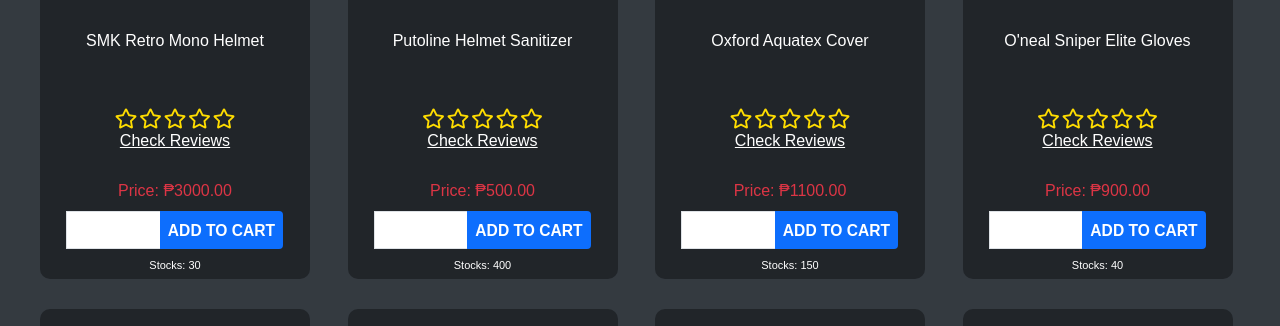
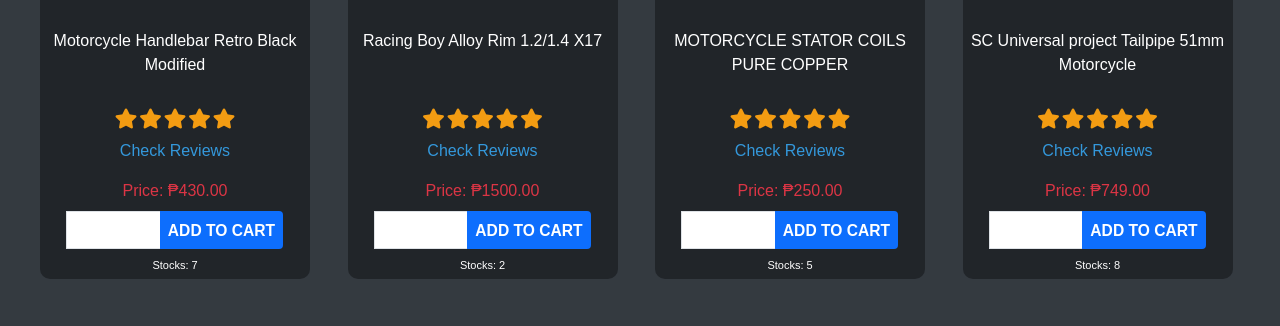
Before and after one commit to wakamonoo/RevvedEcommerce, a PHP site: page /common_user/index.php in a window 1280 px wide. Shown: the part 1243-1569 px from the top of the page. Run offline with PHP 8.4, Linux system fonts and the light colour scheme; a user stored in the database is signed in; data comes from the database, SQL or seed files in the repository; some libraries are stand-ins or nearby versions.

Commit message:
Update index.php

```diff
--- a/revved/common_user/index.php
+++ b/revved/common_user/index.php
@@ -32,7 +32,7 @@
     $get_result = mysqli_query($conn, "SELECT items.*, IFNULL(AVG(reviews.rating), 0) AS avg_rating
                                     FROM items
                                     LEFT JOIN reviews ON items.item_id = reviews.item_id
-                                        WHERE items.stocks >= 0 AND items.item LIKE '%$search%'
+                                    WHERE items.stocks > 0 AND items.item LIKE '%$search%'
                                     GROUP BY items.item_id
                                     ORDER BY items.item_id DESC");
 } else {
@@ -40,7 +40,7 @@
     $get_result = mysqli_query($conn, "SELECT items.*, IFNULL(AVG(reviews.rating), 0) AS avg_rating
                                     FROM items
                                     LEFT JOIN reviews ON items.item_id = reviews.item_id
-                                        WHERE items.stocks >= 0
+                                    WHERE items.stocks > 0
                                     GROUP BY items.item_id
                                     ORDER BY items.item_id DESC");
 }
@@ -63,8 +63,15 @@
     echo "Error: " . mysqli_error($conn);
     exit;
 }
+$sql = "SELECT items.*, AVG(reviews.rating) AS avg_rating
+        FROM items
+        LEFT JOIN reviews ON items.item_id = reviews.item_id
+        WHERE items.stocks > 0
+        GROUP BY items.item_id
+        HAVING AVG(reviews.rating) = 5
+        LIMIT 5";
+$buyers_choice_result = mysqli_query($conn, $sql);
 ?>
-
 <!DOCTYPE html>
 <html lang="en">
 <head>
@@ -368,7 +375,17 @@
         inset -1px 1px 0 #000,
         inset 1px 1px 0 #000; /* Border outline */
 }
+.review {
+    display: inline-block;
+    margin-top: 10px;
+    color: #3498db;
+    text-decoration: none;
+    transition: color 0.3s ease;
+}
 
+.review:hover {
+    color: #2980b9;
+}
 .stars {
     display: flex;
     justify-content: center;
@@ -382,13 +399,13 @@
 }
 
 .stars .star {
-    color: #ffdd00; /* Gold color for stars */
+    color: #f39c12; /* Gold color for stars */
     font-size: 20px; /* Adjust star size */
     margin: 0 1px;
 }
 
 .stars .star.filled {
-    color: #ffdd00; /* Gold color for filled stars */
+    color: #f39c12; /* Gold color for filled stars */
 }
 
 .dropdown {
@@ -635,7 +652,8 @@
     box-sizing: border-box; /* Ensure padding and borders are included in the element's total width and height */
 }
 .category-card:hover {
-    transform: scale(1.05);
+    transform: translateY(-20px);
+    box-shadow: 0 4px 16px rgba(0, 0, 0, 0.2);
 }
 
 .category-card-title {
@@ -855,8 +873,7 @@
         </div>
             </div>
             <hr>
-            <!-- Add this code inside the <body> tag, before the item container -->
-<div class="categ">shop by category</div>
+            <div class="categ">Shop by Category</div>
 <div class="container category-section">
     <div class="category-row">
         <div class="category-col">
@@ -890,10 +907,12 @@
         </div>
     </div>
 </div>
-    <div class="all-items">ALL ITEMS</div>
-            <div class="item-container <?php echo mysqli_num_rows($get_result) > 0 ? 'single-item' : ''; ?>">
-    <?php while ($row = mysqli_fetch_assoc($get_result)) { ?>
+
+<div class="all-items">TOP RATED ITEMS</div>
+<div class="item-container <?php echo mysqli_num_rows($buyers_choice_result) > 0 ? 'single-item' : ''; ?>">
+    <?php while ($row = mysqli_fetch_assoc($buyers_choice_result)) { ?>
         <div class="item <?php echo $row['item_status'] === 'D' ? 'deactivated' : ''; ?>">
+            <!-- Display buyers choice items -->
             <img src="<?php echo $row['item_img']; ?>" alt="Item Image" class="photo">
             <p class="text"><?php echo htmlspecialchars($row['item']); ?></p>
             <div class="stars">
@@ -914,7 +933,6 @@
                     <input type="number" class="form-control" name="cart_qty" min="1" max="<?php echo $row['stocks']; ?>">
                     <input type="submit" value="Add to Cart" class="btn btn-primary">
                 </form>
-
             <?php } ?>
             <p class="stock-info">Stocks: <?php echo $row['stocks']; ?></p>
             <a href="disp_rev.php?item_id=<?php echo $row['item_id']; ?>" class="review">Check Reviews</a>
@@ -922,7 +940,36 @@
     <?php } ?>
 </div>
 
+<div class="all-items">ALL ITEMS</div>
+<div class="item-container <?php echo mysqli_num_rows($get_result) > 0 ? 'single-item' : ''; ?>">
+    <?php while ($row = mysqli_fetch_assoc($get_result)) { ?>
+        <div class="item <?php echo $row['item_status'] === 'D' ? 'deactivated' : ''; ?>">
+            <!-- Display all items -->
+            <img src="<?php echo $row['item_img']; ?>" alt="Item Image" class="photo">
+            <p class="text"><?php echo htmlspecialchars($row['item']); ?></p>
+            <div class="stars">
+                <?php
+                for ($i = 1; $i <= 5; $i++) {
+                    if ($i <= $row['avg_rating']) { // Change $row['rating'] to $row['avg_rating']
+                        echo '<i class="fas fa-star star filled"></i>';
+                    } else {
+                        echo '<i class="far fa-star star"></i>';
+                    }
+                }
+                ?>
             </div>
+            <p class="price">Price: ₱<?php echo $row['price']; ?></p>
+            <?php if ($row['item_status'] !== 'D') { ?>
+                <form action="process_add_to_cart.php" method="get" class="input-group">
+                    <input type="hidden" name="item_id" value="<?php echo $row['item_id']; ?>">
+                    <input type="number" class="form-control" name="cart_qty" min="1" max="<?php echo $row['stocks']; ?>">
+                    <input type="submit" value="Add to Cart" class="btn btn-primary">
+                </form>
+            <?php } ?>
+            <p class="stock-info">Stocks: <?php echo $row['stocks']; ?></p>
+            <a href="disp_rev.php?item_id=<?php echo $row['item_id']; ?>" class="review">Check Reviews</a>
+        </div>
+    <?php } ?>
 </div>
 </div>
 <script src="https://code.jquery.com/jquery-3.5.1.slim.min.js"></script>
```
Lines whose indentation alone changed are shown as unchanged.
